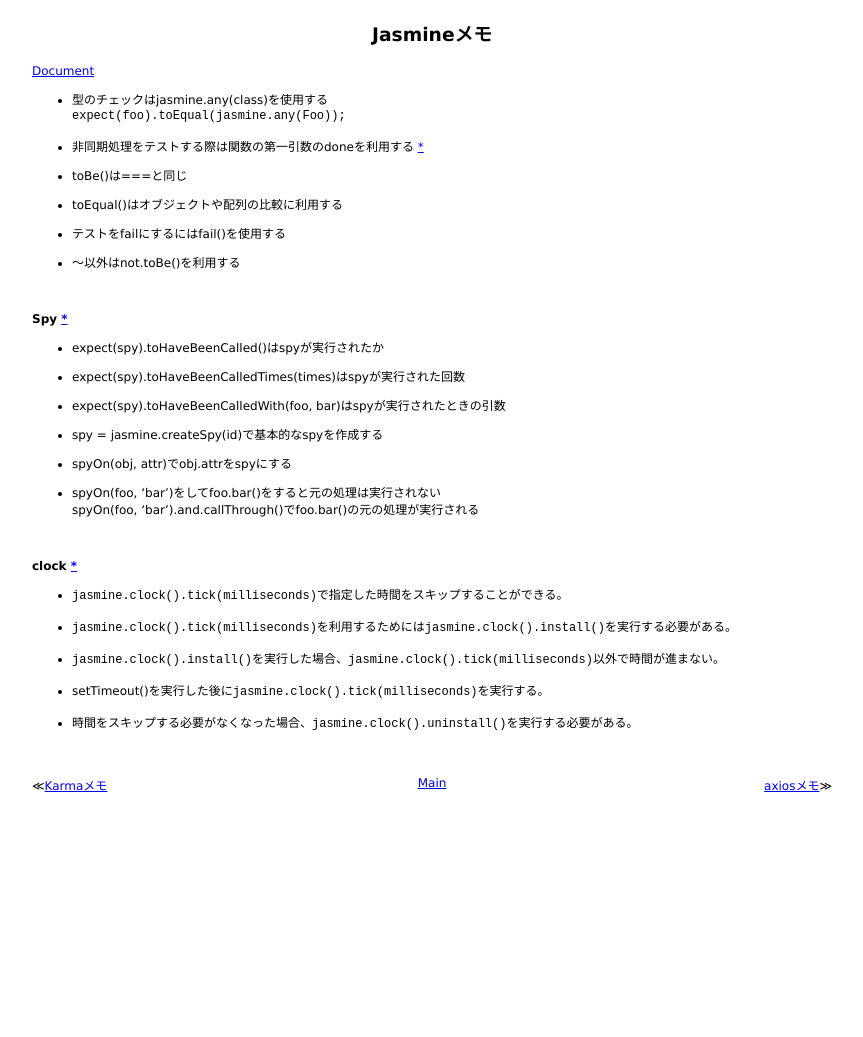
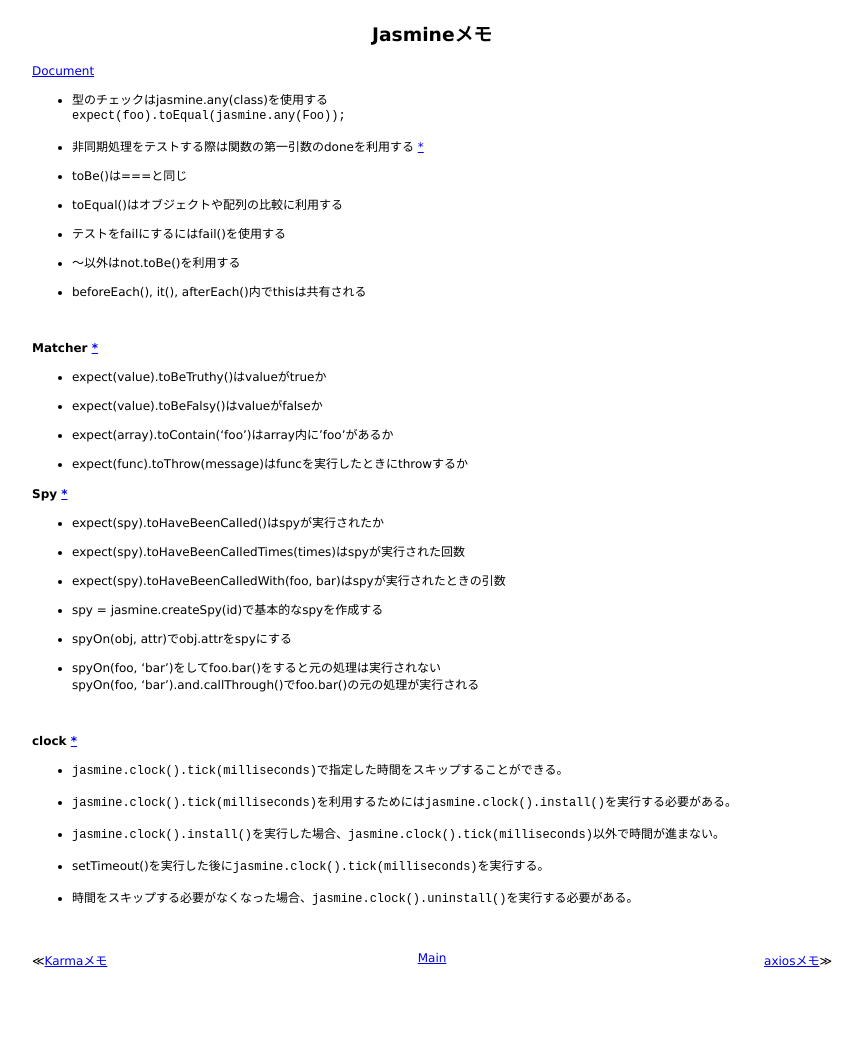
Before and after one commit to 38elements/38elements.github.com, a Jekyll site: the page built from _posts/2017-03-09-jasmine.md, in a window 1280 px wide. Shown: the whole page, without its empty margins (208-1071 px from the left). Built offline with Jekyll 4.4.1, drawn with Linux system fonts in a browser that asks for light colours; before the commit the page ends 900 px from its top, so only the background shows below that.

Commit message:
Update 2017-03-09-jasmine.md

```diff
--- a/_posts/2017-03-09-jasmine.md
+++ b/_posts/2017-03-09-jasmine.md
@@ -2,12 +2,12 @@
 layout: posts
 title: Jasmineメモ
 ---
-[Document](https://jasmine.github.io/edge/introduction)
+[Document](https://jasmine.github.io/2.5/introduction)
 
 * 型のチェックはjasmine.any(class)を使用する
 `expect(foo).toEqual(jasmine.any(Foo));`
 
-* 非同期処理をテストする際は関数の第一引数のdoneを利用する [\*](https://jasmine.github.io/edge/introduction#section-Asynchronous_Support)
+* 非同期処理をテストする際は関数の第一引数のdoneを利用する [\*](https://jasmine.github.io/2.5/introduction#section-Asynchronous_Support)
 
 * toBe()は===と同じ
 
@@ -17,9 +17,22 @@ title: Jasmineメモ
 
 * ～以外はnot.toBe()を利用する
 
+* beforeEach(), it(), afterEach()内でthisは共有される
+
 <br>
 
-#### Spy [\*](https://jasmine.github.io/edge/introduction#section-Spies)
+#### Matcher [\*](https://jasmine.github.io/2.5/introduction#section-Matchers)
+
+* expect(value).toBeTruthy()はvalueがtrueか
+
+* expect(value).toBeFalsy()はvalueがfalseか
+
+* expect(array).toContain('foo')はarray内に'foo'があるか
+
+* expect(func).toThrow(message)はfuncを実行したときにthrowするか
+<br>
+
+#### Spy [\*](https://jasmine.github.io/2.5/introduction#section-Spies)
 
 * expect(spy).toHaveBeenCalled()はspyが実行されたか
 
```
